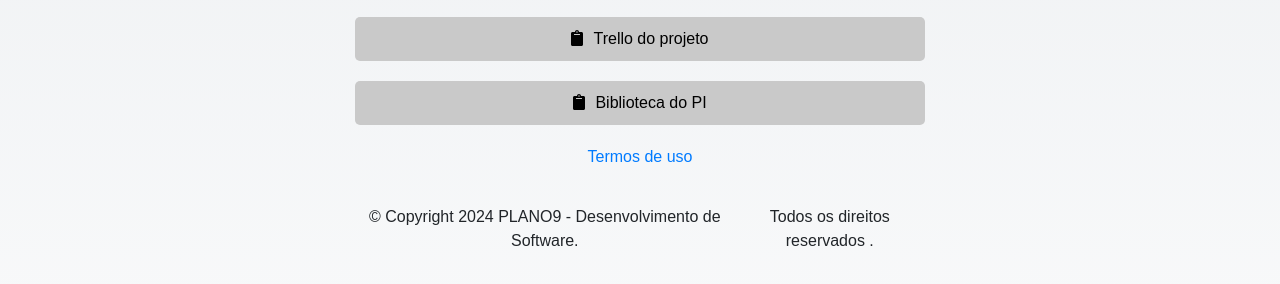
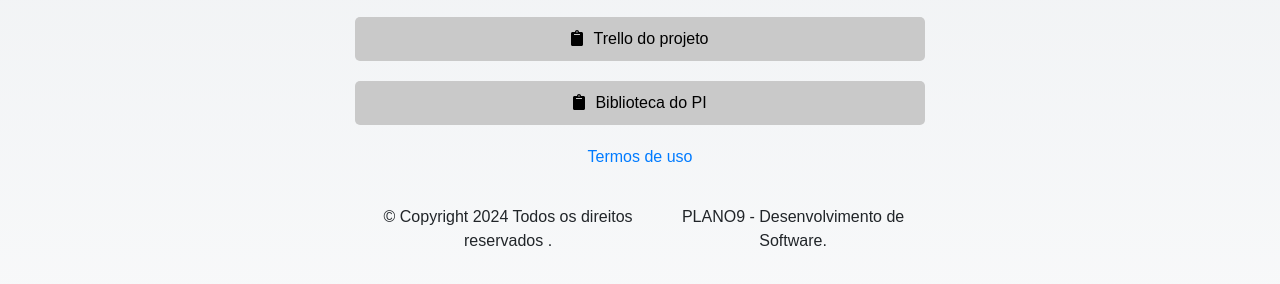
Before and after one commit to phaleixo/AgregaLinks, a plain HTML site: page index.html in a window 1280 px wide. Shown: the part 478-762 px from the top of the page. Drawn offline with nearby package versions, Linux system fonts and the light colour scheme.

Commit message:
Update index.html

```diff
--- a/index.html
+++ b/index.html
@@ -51,10 +51,11 @@
                 </div>
             <div class="container d-lg-flex justify-content-between align-items-center py-3">
                 <div class="text-center text-lg-start mb-3 mb-lg-0">
-                    © Copyright 2024  PLANO9 - Desenvolvimento de Software.
+                    © Copyright 2024  Todos os direitos reservados .
+
                 </div>
                 <div class="text-center text-lg-start mb-3 mb-lg-0">
-Todos os direitos reservados .
+                PLANO9 - Desenvolvimento de Software.
                 </div>
 
             </div>
```
